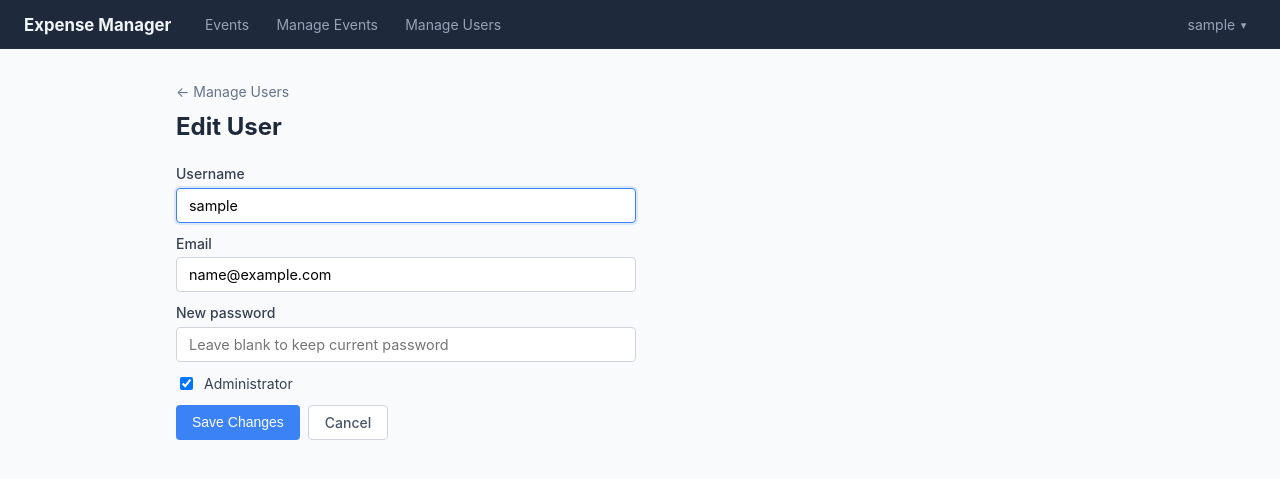
After one commit to albachten/receipts, a Django app: page /manage/users/1/edit/ in a window 1280 px wide. The commit adds this page. Shown: the top 479 px of the page. Run offline with Django 5.2, Linux system fonts and the light colour scheme; the visitor is signed in with stand-in values (Sample User, id 1); data comes from the database, SQL or seed files in the repository.

Commit message:
Add edit user page for admins
Admins can change a user's username, email, password, and admin status
from Manage Users.

Co-Authored-By: Claude Opus 5.5 <noreply@anthropic.com>

```diff
--- a/core/urls.py
+++ b/core/urls.py
@@ -13,5 +13,6 @@ urlpatterns = [
     path('events/<int:pk>/transactions/<int:tx_id>/delete/', views.delete_transaction_view, name='delete_transaction'),
     path('manage/events/create/', views.create_event, name='create_event'),
     path('manage/users/', views.manage_users, name='manage_users'),
+    path('manage/users/<int:user_id>/edit/', views.edit_user, name='edit_user'),
     path('manage/events/', views.manage_events, name='manage_events'),
 ]
--- a/core/views.py
+++ b/core/views.py
@@ -494,6 +494,42 @@ def manage_users(request):
     return render(request, 'admin/manage_users.html', {'users': users, 'error': error})
 
 
+@admin_required
+def edit_user(request, user_id):
+    u = get_object_or_404(User, pk=user_id)
+    error = None
+    if request.method == 'POST':
+        username = request.POST.get('username', '').strip()
+        email = request.POST.get('email', '').strip()
+        password = request.POST.get('password', '')
+        is_admin = request.POST.get('is_admin') == 'on'
+        if not username or not email:
+            error = 'Username and email are required.'
+        elif User.objects.filter(username__iexact=username).exclude(pk=u.pk).exists():
+            error = f'Username "{username}" is already taken.'
+        elif User.objects.filter(email__iexact=email).exclude(pk=u.pk).exists():
+            error = f'Email "{email}" is already used by another user.'
+        elif u == request.user and not is_admin:
+            error = 'You cannot remove your own admin access.'
+        else:
+            u.username = username
+            u.email = email
+            u.is_admin = is_admin
+            if password:
+                u.set_password(password)
+            u.save()
+            if password and u == request.user:
+                update_session_auth_hash(request, u)
+            messages.success(request, f'User "{username}" updated.')
+            return redirect('manage_users')
+
+    return render(request, 'admin/edit_user.html', {
+        'edited_user': u,
+        'error': error,
+        'post': request.POST if request.method == 'POST' else None,
+    })
+
+
 # ─── Admin: Create Event ──────────────────────────────────────────────────────
 
 @admin_required
--- /dev/null
+++ b/templates/admin/edit_user.html
@@ -0,0 +1,37 @@
+{% extends "base.html" %}
+{% block title %}Edit {{ edited_user.username }} — Expense Manager{% endblock %}
+
+{% block extra_head %}
+<style>
+  .back { color: #64748b; text-decoration: none; font-size: 0.875rem; display: inline-block; margin-bottom: 0.25rem; }
+  .back:hover { color: #1e293b; }
+</style>
+{% endblock %}
+
+{% block content %}
+<a class="back" href="{% url 'manage_users' %}">← Manage Users</a>
+<h2 style="margin:.5rem 0 1.5rem">Edit User</h2>
+
+{% if error %}<div class="error-box">{{ error }}</div>{% endif %}
+
+<form method="post" class="form">
+  {% csrf_token %}
+  <label>Username
+    <input type="text" name="username" value="{% if post %}{{ post.username }}{% else %}{{ edited_user.username }}{% endif %}" required autofocus>
+  </label>
+  <label>Email
+    <input type="email" name="email" value="{% if post %}{{ post.email }}{% else %}{{ edited_user.email }}{% endif %}" required>
+  </label>
+  <label>New password
+    <input type="password" name="password" placeholder="Leave blank to keep current password" autocomplete="new-password">
+  </label>
+  <label class="inline">
+    <input type="checkbox" name="is_admin"
+      {% if post %}{% if post.is_admin %}checked{% endif %}{% elif edited_user.is_admin %}checked{% endif %}> Administrator
+  </label>
+  <div style="display:flex;gap:0.5rem">
+    <button type="submit" class="btn btn-primary">Save Changes</button>
+    <a href="{% url 'manage_users' %}" class="btn btn-secondary">Cancel</a>
+  </div>
+</form>
+{% endblock %}
--- a/templates/admin/manage_users.html
+++ b/templates/admin/manage_users.html
@@ -32,6 +32,7 @@
       <td>{% if u.is_admin %}✓{% endif %}</td>
       <td>
         <div class="row-actions">
+          <a href="{% url 'edit_user' u.pk %}" class="btn btn-secondary btn-sm">Edit</a>
           <form method="post" style="display:inline">
             {% csrf_token %}
             <input type="hidden" name="action" value="toggle_admin">
```
Also changed, not shown: core/tests.py (+38 -0 lines).
